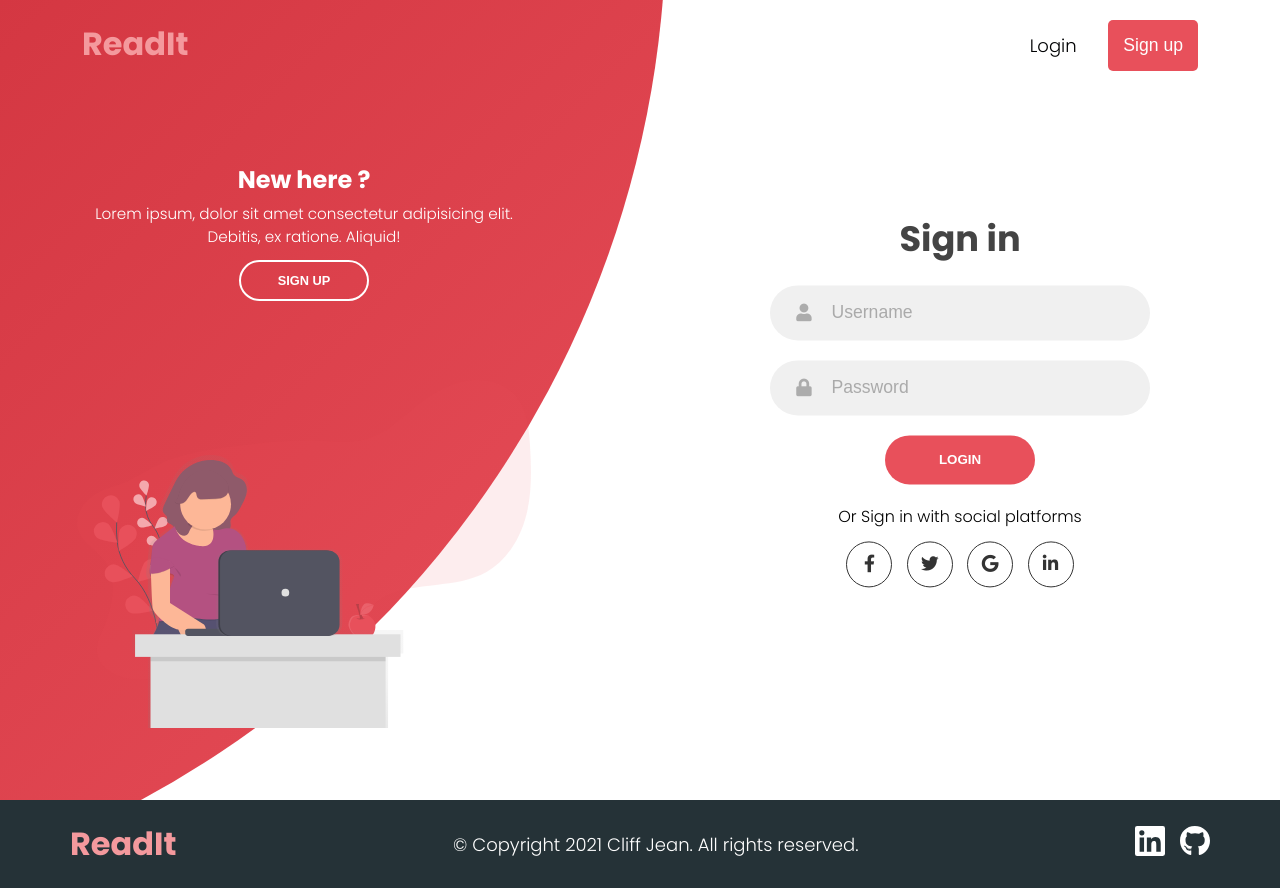
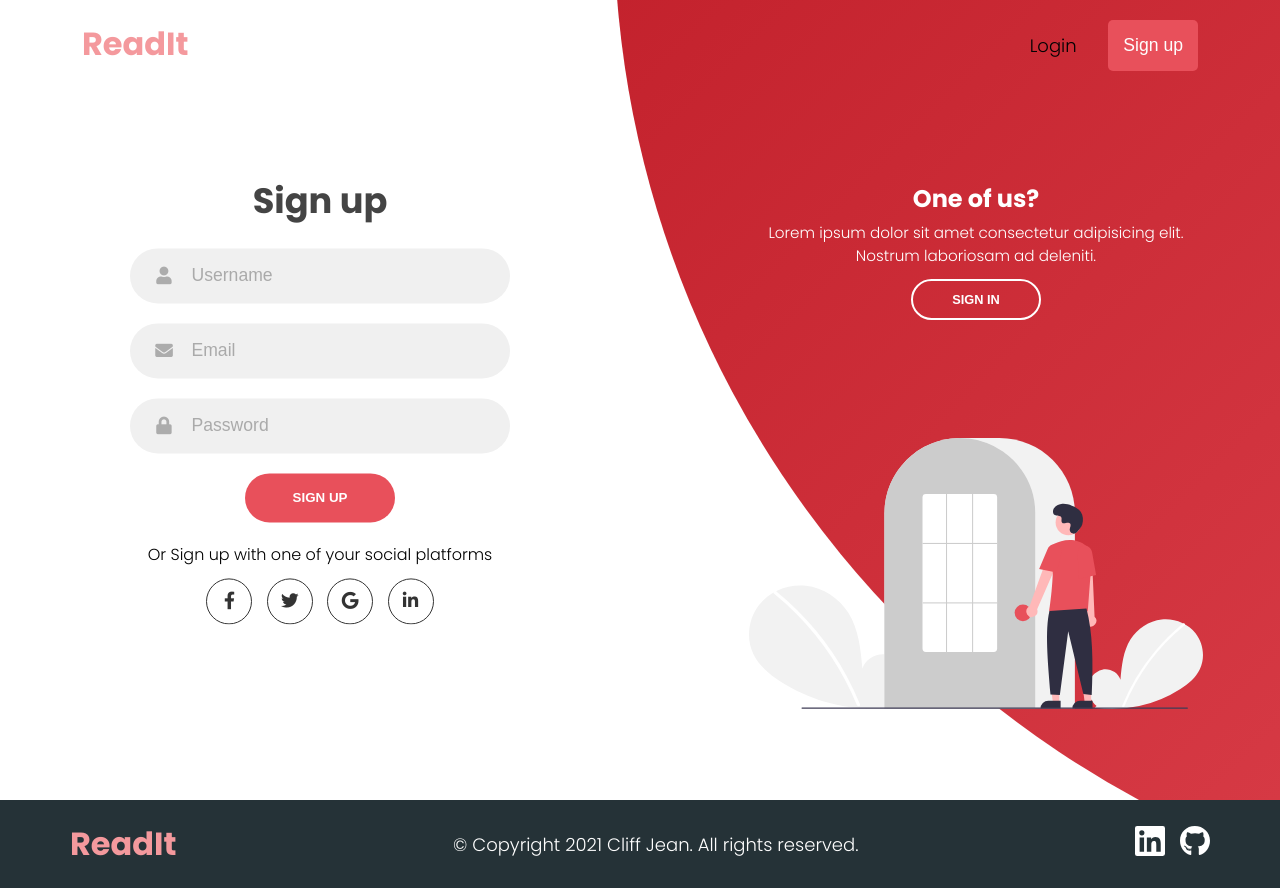
Before and after one commit to cliff-lilly-jean/Readit, a Vue app: page /login in a window 1280 px wide. Both pictures are taken after a click on the button "Sign up". Built offline with nearby package versions, Linux system fonts and the light colour scheme.

Commit message:
added a custom event to allow the sign up button , when pressed to automatically add the sign-up-mode class to the container. Need to find a way to stop the page redirect if the signup button is currently on the lofin screen though

```diff
--- a/src/components/LoginAndSignUpPage.vue
+++ b/src/components/LoginAndSignUpPage.vue
@@ -1,9 +1,10 @@
 <template>
   <div id="sign-up">
-    <Navbar></Navbar>
+    <Navbar @clicked="signUpButtonIsPressed()"></Navbar>
     <div :class="{ 'sign-up-mode': isSignUpMode }" class="container">
       <div class="forms-container">
         <div class="signin-signup">
+          <!-- TODO: Add a form action -->
           <form action="#" class="sign-in-form">
             <h2 class="title">Sign in</h2>
             <div class="input-field">
@@ -15,7 +16,10 @@
               <input type="password" placeholder="Password" />
             </div>
             <input type="submit" value="Login" class="btn solid" />
-            <p class="social-text">Or Sign in with social platforms</p>
+            <p class="social-text">
+              Or Sign in with one fo your social platforms
+            </p>
+            <!-- TODO: Link the social icons to their respective platform -->
             <div class="social-media">
               <a href="#" class="social-icon">
                 <i class="fab fa-facebook-f"></i>
@@ -31,6 +35,7 @@
               </a>
             </div>
           </form>
+          <!-- TODO: Add a form action -->
           <form action="#" class="sign-up-form">
             <h2 class="title">Sign up</h2>
             <div class="input-field">
@@ -46,7 +51,10 @@
               <input type="password" placeholder="Password" />
             </div>
             <input type="submit" class="btn" value="Sign up" />
-            <p class="social-text">Or Sign up with social platforms</p>
+            <p class="social-text">
+              Or Sign up with one of your social platforms
+            </p>
+            <!-- TODO: Link the social icons to their respective platform -->
             <div class="social-media">
               <a href="#" class="social-icon">
                 <i class="fab fa-facebook-f"></i>
@@ -68,7 +76,7 @@
       <div class="panels-container">
         <div class="panel left-panel">
           <div class="content">
-            <h3>New here ?</h3>
+            <h3>New here?</h3>
             <p>
               Lorem ipsum, dolor sit amet consectetur adipisicing elit. Debitis,
               ex ratione. Aliquid!
@@ -85,7 +93,7 @@
         </div>
         <div class="panel right-panel">
           <div class="content">
-            <h3>One of us ?</h3>
+            <h3>One of us?</h3>
             <p>
               Lorem ipsum dolor sit amet consectetur adipisicing elit. Nostrum
               laboriosam ad deleniti.
--- a/src/components/Navbar.vue
+++ b/src/components/Navbar.vue
@@ -1,32 +1,46 @@
 <template>
   <!-- TODO: Make the navbar responsinve -->
-  <nav id="navigation">
-    <div class="navigation__content">
-      <div class="navigation__left">
-        <p class="navigation__logo"><a href="/">ReadIt</a></p>
+  <nav id="navbar">
+    <div class="navbar__content">
+      <div class="navbar__left">
+        <p class="navbar__logo"><a href="/">ReadIt</a></p>
       </div>
-      <div class="navigation__right">
-        <ul class="navigation__links">
-          <!-- <li class="navigation__link"><a href="#">Home</a></li> -->
+      <div class="navbar__right">
+        <ul class="navbar__links">
+          <!-- <li class="navbar__link"><a href="#">Home</a></li> -->
           <!-- TODO: Add an profile page after log in -->
           <!-- TODO: Add a library page after log in -->
           <!-- TODO: Add a favorites page after log in -->
         </ul>
         <!-- TODO: Link to the sign up/log in page -->
         <!-- TODO: Switch the button copy to sign out once the user is logged in -->
-        <p class="login"><a href="/login">Login</a></p>
-        <button class="navigation__button button">Sign up</button>
+        <p class="navbar__login"><a href="/login">Login</a></p>
+        <a href="#"
+          ><button @click="signUpButtonClicked" class="navbar__button button">
+            Sign up
+          </button></a
+        >
       </div>
     </div>
   </nav>
 </template>
 
 <script>
-export default {};
+export default {
+  name: "Navbar",
+  props: {
+    signUpButtonOnNavbar: String,
+  },
+  methods: {
+    signUpButtonClicked() {
+      this.$emit("clicked");
+    },
+  },
+};
 </script>
 
 <style scoped>
-#navigation {
+#navbar {
   position: absolute;
   background: transparent;
   max-width: 100vw;
@@ -35,24 +49,24 @@ export default {};
   z-index: 10;
 }
 
-.navigation__content {
+.navbar__content {
   display: flex;
   justify-content: space-between;
   max-width: 90%;
   margin: 0 auto;
 }
 
-.navigation__logo {
+.navbar__logo {
   font-size: 2rem;
   font-weight: bold;
 }
 
-.navigation__logo a {
+.navbar__logo a {
   color: #f4999d;
   text-decoration: none;
 }
 
-.navigation__right {
+.navbar__right {
   display: flex;
   justify-content: space-between;
   align-items: center;
@@ -60,23 +74,29 @@ export default {};
   width: 100%;
 }
 
-.navigation__link {
+.navbar__link {
   list-style-type: none;
 }
 
-.navigation__link a,
-p.login > a {
+.navbar__link a,
+p.navbar__login > a {
   text-decoration: none;
   color: #010203;
 }
 
-.navigation__link a:hover,
-p.login > a:hover {
+.navbar__link a:hover,
+p.navbar__login > a:hover {
   border-bottom: 2px solid #e8505b;
 }
 
-.navigation__button {
+.navbar__button {
   padding: 15px;
   margin: 0;
 }
+
+.navbar__button a {
+  text-decoration: none;
+  color: #fefefe;
+  outline: none;
+}
 </style>
```
Also changed, not shown: src/assets/images/_img/sign_up.svg.
